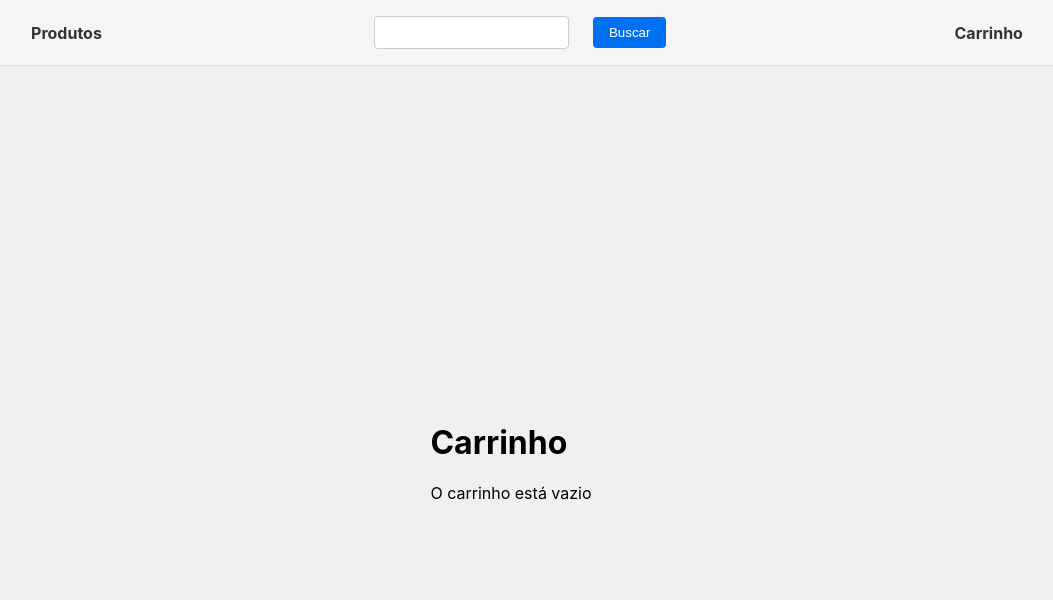
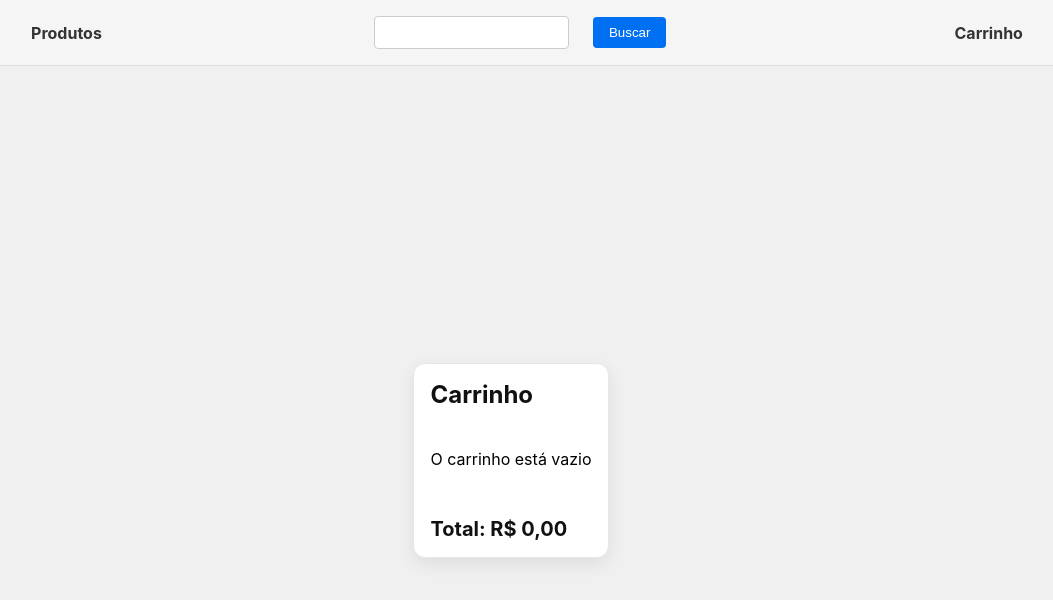
Before and after one commit to LucasLisboaMotta/Allugator-Front-Next, a Next.js app: page /carrinho in a window 1280 px wide. Shown: the top 600 px of the page, without its empty margins (129-1182 px from the left). Built offline with nearby package versions, Linux system fonts and the light colour scheme.

Commit message:
:lipstick: feat: Ajustando exibição de carrinho

```diff
--- a/app/carrinho/page.tsx
+++ b/app/carrinho/page.tsx
@@ -1,6 +1,8 @@
 'use client';
 
 import ShoppingCart, { ICartProduct } from "@/connections/storage/ShoppingCart";
+import ConvertStringMoney from "@/helper/money/ConvertStringMoney";
+import ShoppingCartStyled, { ShoppingCartItemStyled } from "@/styled/ShoppingCartStyled";
 import { useEffect, useState } from "react";
 
 export default function Carrinho() {
@@ -22,23 +24,43 @@ export default function Carrinho() {
         }
     }
 
+    const totalValue = products.reduce((total, item) => {
+        const value = parseFloat(item.product.annualValue.replace(/[^0-9.-]+/g,""));
+        return total + value * item.quantity;
+    }, 0);
+
     return (
-        <div>
+        <ShoppingCartStyled>
             <h1>Carrinho</h1>
             {products.length === 0 ? (
                 <p>O carrinho está vazio</p>
             ) : (
                 <ul>
-                    {products.map(({ product, quantity }) => (
+                    {products.map(({ product, quantity }) => {
+                        const unitValue = parseFloat(product.annualValue.replace(/[^0-9.-]+/g, ""));
+                        const subtotal = unitValue * quantity;
+                        return (
                         <li key={product.id}>
-                            {product.name} - Quantidade: {quantity}
-                            <img src={product.photos ? product.photos[0] : ''} alt={product.name} width={100} height={100} />
-                            <button onClick={() => buttonCartClick(product.id, true)}>+</button>
-                            <button onClick={() => buttonCartClick(product.id, false)}>-</button>
+                            <ShoppingCartItemStyled>
+                                <img src={product.photos ? product.photos[0] : ''} alt={product.name} width={100} height={100} />
+                                <div className="content">
+                                    <h2>{product.name}</h2>
+                                    <div className="bottom">
+                                        <span>Quantidade: {quantity}</span>
+                                        <span className="subtotal">Subtotal: R$ {ConvertStringMoney(subtotal.toFixed(2))}</span>
+                                        <div className="actions">
+                                            <button className="remove" onClick={() => buttonCartClick(product.id, false)}>-</button>
+                                            <button className="add" onClick={() => buttonCartClick(product.id, true)}>+</button>
+                                        </div>
+                                    </div>
+                                </div>
+                            </ShoppingCartItemStyled>
                         </li>
-                    ))}
+                        );
+                    })}
                 </ul>
             )}
-        </div>
+            <h2>Total: R$ {ConvertStringMoney(totalValue.toFixed(2))}</h2>
+        </ShoppingCartStyled>
     )
 }
--- /dev/null
+++ b/styled/ShoppingCartStyled.ts
@@ -0,0 +1,92 @@
+import styled from "styled-components";
+
+const ShoppingCartStyled = styled.div`
+    display: flex;
+    flex-direction: column;
+    gap: 1rem;
+    padding: 1rem;
+    max-width: 800px;
+    margin: 0 auto;
+    background: #fff;
+    border: 1px solid #e6e6e6;
+    border-radius: 12px;
+    box-shadow: 0 6px 18px rgba(0, 0, 0, 0.08);
+    h1 {
+        margin: 0 0 0.5rem 0;
+        font-size: 1.5rem;
+        color: #111;
+    }
+    h2 {
+        margin: 1rem 0 0;
+        font-size: 1.25rem;
+        color: #111;
+    }
+    ul {
+        list-style: none;
+        padding: 0;
+        margin: 0;
+        display: flex;
+        flex-direction: column;
+        gap: 1rem;
+    }
+    li {
+        background: #fafafa;
+        border: 1px solid #eee;
+        border-radius: 10px;
+        padding: 0.75rem;
+    }
+`
+
+export const ShoppingCartItemStyled = styled.div`
+    display: flex;
+    align-items: center;
+    gap: 1rem;
+    img {
+        width: 100px;
+        height: 100px;
+        object-fit: cover;
+        border-radius: 8px;
+    }
+    .content {
+        display: flex;
+        flex-direction: column;
+        justify-content: space-between;
+        gap: 0.5rem;
+        flex: 1;
+        h2 {
+            margin: 0;
+        }
+    }
+    .bottom {
+        display: flex;
+        align-items: center;
+        justify-content: space-between;
+        gap: 0.75rem;
+        flex-wrap: wrap;
+    }
+    .actions {
+        display: flex;
+        gap: 0.5rem;
+        button {
+            border: none;
+            color: #fff;
+            padding: 0.3rem 0.6rem;
+            border-radius: 4px;
+            cursor: pointer;
+        }
+        .remove {
+            background-color: #e00;
+            &:hover {
+                background-color: #c00;
+            }
+        }
+        .add {
+            background-color: #0070f3;
+            &:hover {
+                background-color: #005bb5;
+            }
+        }
+    }
+`
+
+export default ShoppingCartStyled;
```
